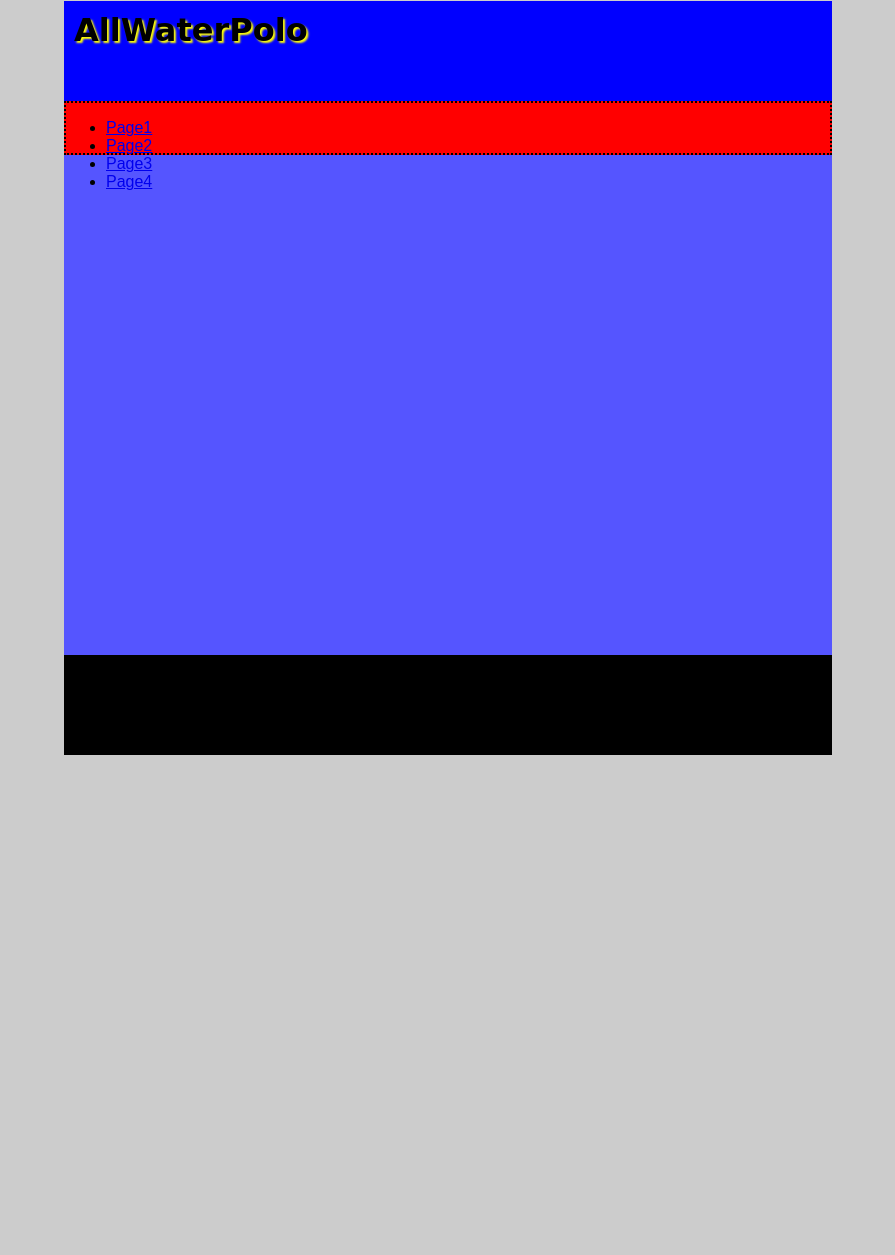
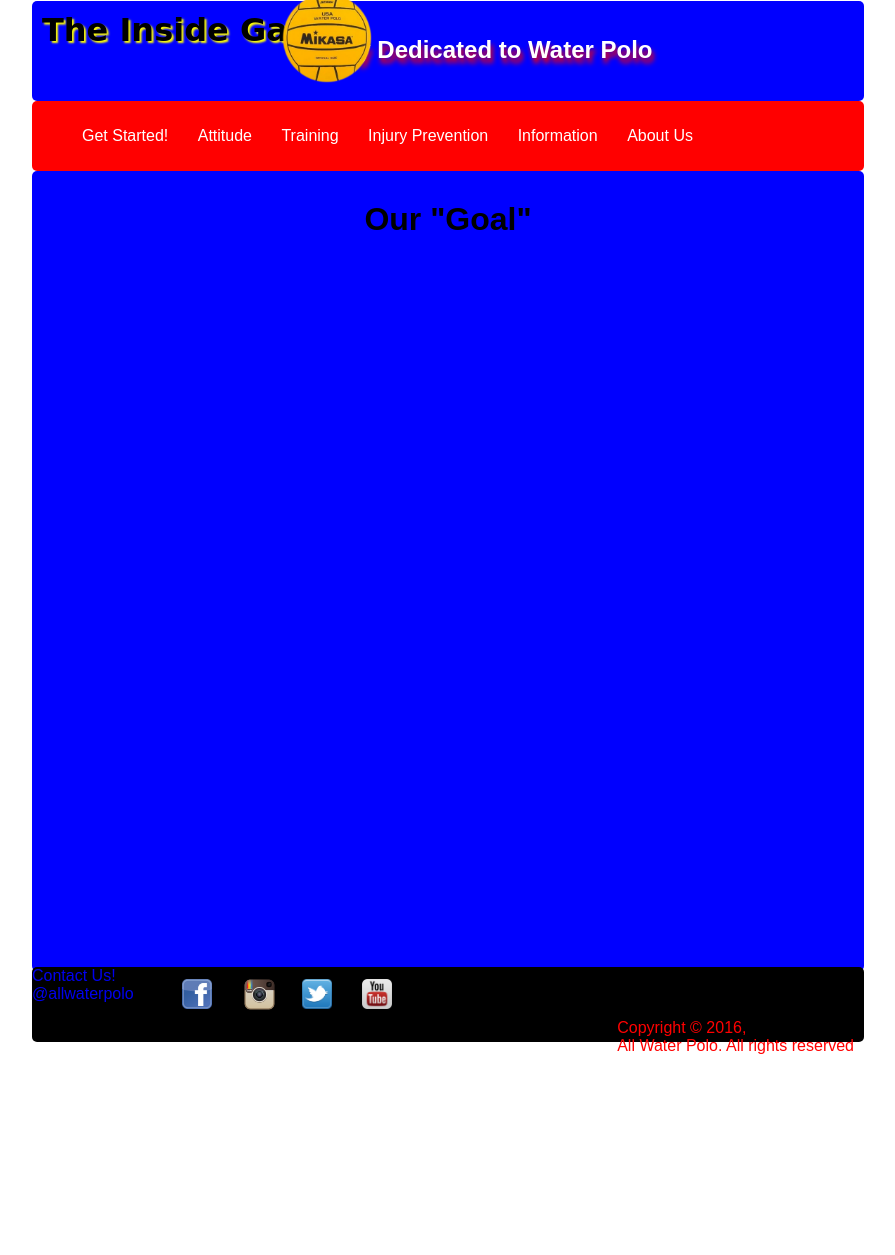
Before and after one commit to sbswim/AllWaterPolo, a PHP site: page / in a window 1280 px wide. Shown: the whole page, without its empty margins (192-1087 px from the left). Before the commit the page ends 755 px from the top, so only its background shows below. Run offline with PHP 8.4, Linux system fonts and the light colour scheme.

Commit message:
Nav redone, images added, CSS changes
Completely redid navigation bar
Changed name to the inside game
Added all images
Modified Footer
Made CSS changes respectively

```diff
--- a/css/styles.css
+++ b/css/styles.css
@@ -1,32 +1,39 @@
+/* General */
+
+a {
+   text-decoration: none;
+}
+body {
+   background-color: white;
+   padding: 0;
+   margin: 0;
+}
+
 /* Page Dividers */
 .wrapper {
    margin: auto;
    margin-top: -20px;
-   width: 60%;
-
-}
-body {
-   background-color: #CCC;
-   padding: 0;
-   margin: 0;
+   width: 65%;
 }
 
 .header{
    height: 100px;
    background-color: blue;
+   border-radius: 5px;
 }
-.navbar {
-   height: 50px;
-   background-color: red;
-   border: 2px dotted black;
-}
+
 .content {
-   height: 500px;
-   background-color: #5555FF;
+   margin-top:-22px;
+   height: 800px;
+   background-color: blue;
+   border-radius: 5px;
 }
 .footer {
-   height: 100px;
+   height: 75px;
    background-color: black;
+   border-radius: 5px;
+   margin-top: -20px;
+   color:red;
 }
 
 /* Text */
@@ -34,8 +41,125 @@ body {
    font-family: cursive;
    text-shadow: 2px 2px 2px  yellow;
    padding: 10px 10px;
+   text-decoration: none;
+}
+.subtitle {
+   font-family: sans-serif;;
+   color: white;
+   text-shadow: 2px 5px 5px  red;
+   padding: -20px 100px;
+   margin-top: -45px;
+   margin-left: 260px;
+}
+.ourgoal {
+   text-align: center;
+   padding-top: 30px;
+}
+h1 {
+   color:black;
+}
+/* Navigation Bar*/
+.navbar {
+   height: 50px;
+   background-color: red;
+   padding: 10px;
+   border-radius: 5px
+}
+
+.navbar ul li {
+   display: inline-block;
+   position: relative;
+}
+.navbar li {
+   padding-right: 25px;
+}
+.navbar li a {
+   color: white;
+   padding-top: 25px;
+   padding-bottom: 25px;
+}
+.navbar li a:hover {
+   background-color: #e95e5e;
+   text-shadow: 1px 1px 0.5px black;
+}
+.navbar ul ul {
+   display:none;
+	position:absolute;
+	background:red;
+	padding:0
+}
+.navbar ul ul li {
+   float: none;
+}
+.navbar ul ul a {
+   padding: 3px 10px;
+   color: white;
+   float: right;
+ font-size: 0.9em;
+}
+.navbar ul li:hover > ul {
+   display: block;
+   width: 90px;
+}
+
+/*IMGS */
+
+.wpball {
+   height: 90px;
+margin-left: 250px;
+margin-top: -500px;
+padding-bottom: 15px;
+transition: 1s ease;
+}
+.wpball:hover{
+   margin-left: 640px;
+}
+.facebook {
+    height:30px;
+    margin-left:150px;
+    margin-top:-40px;
+    display: block;
+    position: absolute;
+    transition: 0.5s ease;
 
 }
 
-/*
- */
+
+.instagram {
+    margin-top: -42px;
+    margin-left: 210px;
+    height:35px;
+    display: block;
+    position: absolute;
+    transition: 0.5s ease;
+}
+
+.twitter {
+   margin-top: -40px;
+    margin-left: 270px;
+    height:30px;
+    display: block;
+    position: absolute;
+    transition: 0.5s ease;
+}
+.youtube {
+   margin-top: -40px;
+    margin-left: 330px;
+    height:30px;
+    display: block;
+    position: absolute;
+    transition: 0.5s ease;
+
+}
+
+/* Footer */
+.footer img:hover {
+    height: 37.5px;
+    margin-top:-45px;
+    box-shadow: 0px 0px 5px 5px yellow;
+}
+.copyright {
+   float: right;
+   padding-right: 10px;
+   margin-bottom: 200px;
+}
--- a/index.php
+++ b/index.php
@@ -4,32 +4,56 @@
    <link rel="stylesheet" styles.css type="text/css" href="css/styles.css">
    <link rel="stylesheet" styles.css type="text/css" href="css/normalize.css">
    <script type="text/javascript" src="script.js"></script>
-   <title> AllWaterPolo </title>
+   <title> The Inside Game </title>
+   <link rel="icon"  type="image/png" href="assets/img/favicon.ico" />
 
    <meta charset="utf-8">
    <meta name="description" content="All Water Polo Information" >
-   <meta name="keywords" content="WaterPolo,waterpolo,news,information">
+   <meta name="keywords" content="WaterPolo,waterpolo,information,attitude">
    <meta name="author" content="Seth Berke">
 </head>
 <body>
 
 <div class="wrapper">
 <div class="header">
-   <h1 class="title"> AllWaterPolo </h1>
+   <a href="index.php">
+   <h1 class="title"> The Inside Game </h1>
+   <h2 class="subtitle"> Simply Dedicated to Water Polo</h2>
+   <img class="wpball"src="assets/img/WPBall.png" />
 </div>
 
 <div class="navbar">
 <ul>
-   <li> <a href="#">Page1</li>
-   <li> <a href="#">Page2</li>
-   <li> <a href="#">Page3</li>
-   <li> <a href="#">Page4</li>
+   <li> <a href="#">Get Started!</li>
+   <li> <a href="#">Attitude</li>
+   <li> <a href="#"> Training </li>
+      <li> <a href="#"> Injury Prevention </li>
+      <li> <a href="#">Information
+         <ul>
+            <li> <a href="#">Rules </li>
+            <li> <a href="#">Positions </li>
+            <li> <a href="#">Plays </li>
+            <li> <a href="#">Tournments </li>
+         </ul>
+         </li>
+   <li> <a href="#"> About Us </li>
 </ul>
 </div>
+
 <div class="content">
+<h1 class="ourgoal"> Our "Goal" </h1>
+</div>
 
-</div>
 <div class="footer">
+    <p>Contact Us! <br> @allwaterpolo</p>
+    <a href="#"><img src ="assets/img/Facebook_Png_01.png" class="facebook" id="FaceBook Link" /> </a>
+    <a href="#"><img src ="assets/img/Uiconstock-Socialmedia-Instagram.ico" class="instagram" id="Instagram Link" /> </a>
+     <a href="#"><img src ="assets/img/Twitter_Logo_Hd_Png_03.png" class="twitter" id="Twitter Link" /> </a>
+    <a href="#"><img src ="assets/img/Youtube_icon.png" class="youtube" id="YouTube Link" /> </a>
+    <div class= copyright>
+    Copyright &copy; 2016<script>new Date().getFullYear()>2016&&document.write("-"+new Date().getFullYear());</script>, <br> All Water Polo. All rights reserved
+    </div>
+
 
 </div>
 </div>
```
Also changed, not shown: assets/img/Facebook_Png_01.png (added), assets/img/Twitter_Logo_Hd_Png_03.png (added), assets/img/Uiconstock-Socialmedia-Instagram.ico (added), assets/img/WPBall.png (added), assets/img/Youtube_icon.png (added), assets/img/favicon.ico (added).
